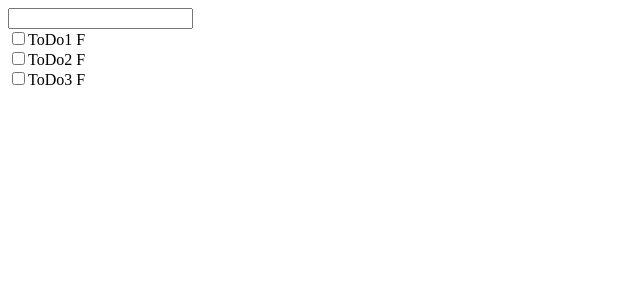
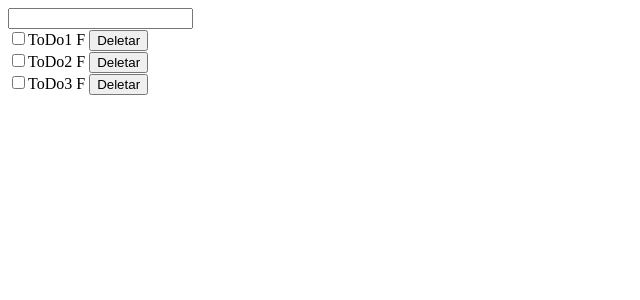
Before and after one commit to JulioC090/react-todo, a React (Vite) app: page / in a window 1280 px wide. Shown: the top 300 px of the page, without its empty margins (0-640 px from the left). Built offline with nearby package versions, Linux system fonts and the light colour scheme.

Commit message:
feat: add delete button

```diff
--- a/src/App.tsx
+++ b/src/App.tsx
@@ -44,6 +44,14 @@ function App() {
     }
   }
 
+  function deleteTodoItem(todoId: number){
+    setTodosList(
+      todosList.filter((todo)=>
+        todo.id !== todoId
+      )
+    );
+  }
+
   return (
     <>
       <input type="text" onKeyDown={(event) => addTodoItem(event)}/>
@@ -52,7 +60,8 @@ function App() {
         <div key={todo.id}>
           <input type="checkbox" onClick={() => toggleDone(todo.id)} />
           <span>{todo.description}</span>
-          <span>{todo.done ? " V" : " F"}</span>
+          <span>{todo.done ? " V " : " F "}</span>
+          <button onClick={() => deleteTodoItem(todo.id)}>Deletar</button>
         </div>);
       })}
     </>
```
